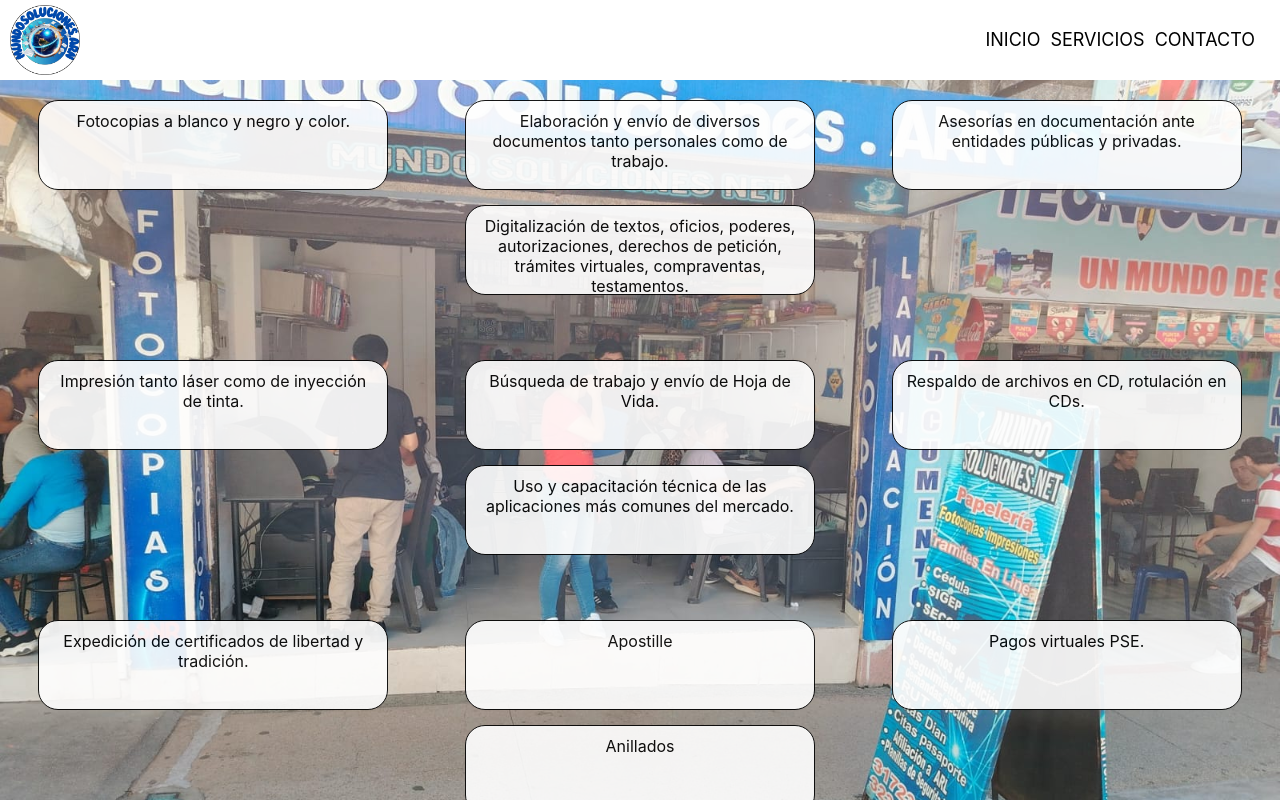
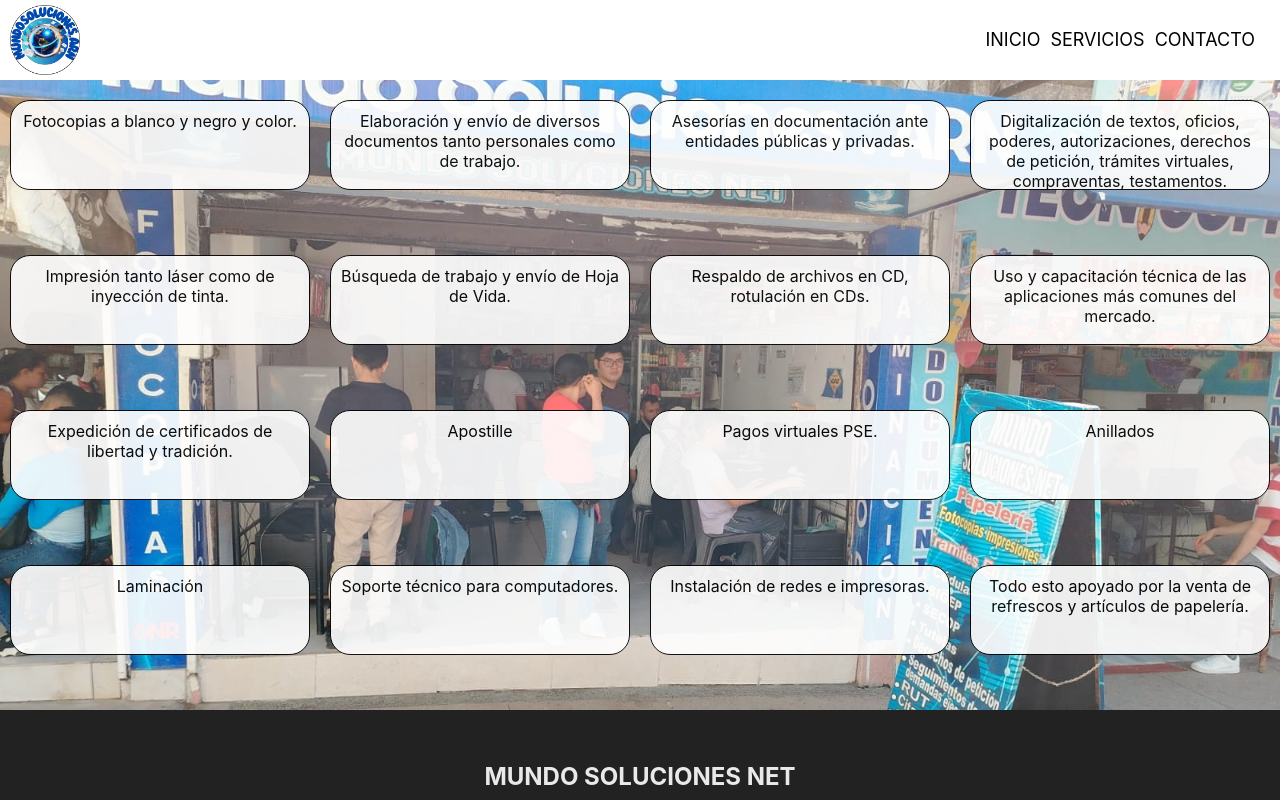
Before and after one commit to jhonhtr/proyecto3, a React (Create React App) app: page /Servicios in a window 1280 px wide. Shown: the top 800 px of the page. Built offline with nearby package versions, Linux system fonts and the light colour scheme.

Commit message:
Update Servicios.css

```diff
--- a/src/servi/Servicios.css
+++ b/src/servi/Servicios.css
@@ -14,7 +14,7 @@
   align-items: center;
   margin: 10px auto;
   margin-bottom: 5px;
-  width: 350px; /*ancho del div*/
+  width: 300px; /*ancho del div*/
   height: 90px; /*altura del div*/
   background-color: white; /*color de fondo del div*/
   text-align: center;
```
